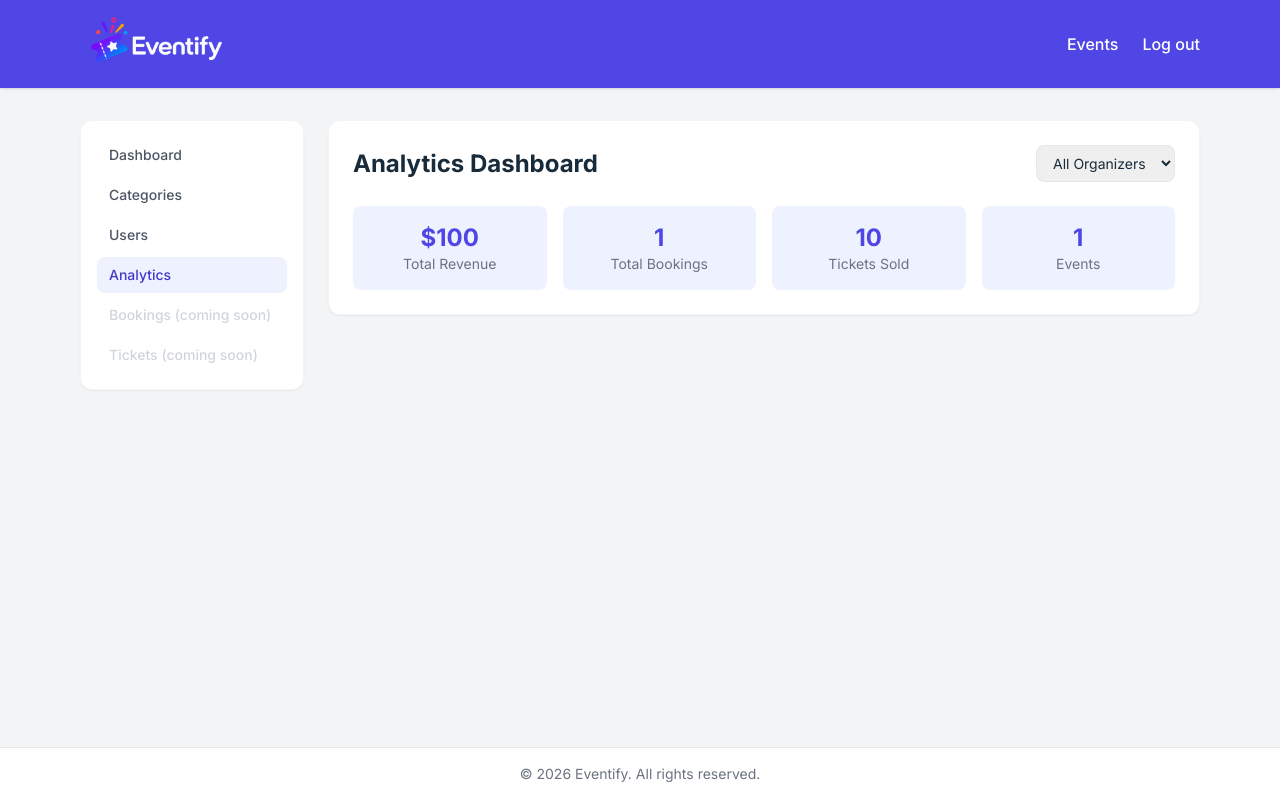
After one commit to AI-with-Coding-2026/Project-B-Eventify, a Django app: page /admin/analytics/ in a window 1280 px wide. The commit adds this page. Run offline with Django 5.2, Linux system fonts and the light colour scheme; a user stored in the database is signed in; tables that the repository leaves empty hold one stand-in row (values such as "Sample post"); some libraries are stand-ins or nearby versions.

Commit message:
Build analytics dashboard with organizer filter, revenue/bookings/tickets/events stats

```diff
--- /dev/null
+++ b/authentication/templates/authentication/analytics_dashboard.html
@@ -0,0 +1,39 @@
+{% extends 'admin_panel/base_admin.html' %}
+{% block title %}Analytics — Eventify{% endblock %}
+{% block admin_content %}
+<div class="bg-white p-6 rounded-xl shadow-sm border border-gray-100">
+    <div class="flex items-center justify-between mb-6">
+        <h1 class="text-2xl font-bold display">Analytics Dashboard</h1>
+        <form method="get" class="flex items-center gap-2">
+            <select name="organizer" onchange="this.form.submit()"
+                class="border border-gray-200 rounded-lg px-3 py-2 text-sm">
+                <option value="">All Organizers</option>
+                {% for org in organizers %}
+                <option value="{{ org.pk }}" {% if selected_organizer == org.pk|stringformat:"s" %}selected{% endif %}>
+                    {{ org.username }}
+                </option>
+                {% endfor %}
+            </select>
+        </form>
+    </div>
+
+    <div class="grid grid-cols-2 sm:grid-cols-4 gap-4">
+        <div class="bg-indigo-50 rounded-lg p-4 text-center">
+            <p class="text-2xl font-bold text-indigo-600">${{ total_revenue }}</p>
+            <p class="text-sm text-gray-500">Total Revenue</p>
+        </div>
+        <div class="bg-indigo-50 rounded-lg p-4 text-center">
+            <p class="text-2xl font-bold text-indigo-600">{{ total_bookings }}</p>
+            <p class="text-sm text-gray-500">Total Bookings</p>
+        </div>
+        <div class="bg-indigo-50 rounded-lg p-4 text-center">
+            <p class="text-2xl font-bold text-indigo-600">{{ total_tickets_sold }}</p>
+            <p class="text-sm text-gray-500">Tickets Sold</p>
+        </div>
+        <div class="bg-indigo-50 rounded-lg p-4 text-center">
+            <p class="text-2xl font-bold text-indigo-600">{{ total_events }}</p>
+            <p class="text-sm text-gray-500">Events</p>
+        </div>
+    </div>
+</div>
+{% endblock %}
--- a/authentication/urls.py
+++ b/authentication/urls.py
@@ -34,6 +34,11 @@ urlpatterns = [
         name='admin_user_list',
     ),
     path(
+        'admin/analytics/',
+        views.analytics_dashboard,
+        name='analytics_dashboard',
+    ),
+    path(
         'admin/users/<int:pk>/delete/',
         views.user_delete,
         name='user_delete',
--- a/authentication/views.py
+++ b/authentication/views.py
@@ -1,3 +1,5 @@
+from django.db.models import Sum, F, DecimalField
+from django.db.models.functions import Coalesce
 from django.contrib.auth.decorators import login_not_required
 from django.contrib.auth import authenticate, login, logout
 from django.contrib import messages
@@ -230,3 +232,40 @@ def cancel_booking(request, pk):
         'ticket': ticket,
         'quantity_range': range(1, ticket.quantity + 1),
     })
+
+@admin_required
+def analytics_dashboard(request):
+    organizer_id = request.GET.get('organizer')
+
+    tickets = Ticket.objects.select_related('event', 'event__organizer')
+
+    if organizer_id:
+        tickets = tickets.filter(event__organizer_id=organizer_id)
+
+    total_revenue = tickets.aggregate(
+        total=Coalesce(
+            Sum(F('quantity') * F('event__price'), output_field=DecimalField()),
+            0,
+            output_field=DecimalField(),
+        )
+    )['total']
+
+    total_bookings = tickets.count()
+    total_tickets_sold = tickets.aggregate(total=Coalesce(Sum('quantity'), 0))['total']
+
+    events_qs = Event.objects.all()
+    if organizer_id:
+        events_qs = events_qs.filter(organizer_id=organizer_id)
+    total_events = events_qs.count()
+
+    organizers = User.objects.filter(role=UserRole.ORGANIZER).order_by('username')
+
+    context = {
+        'total_revenue': total_revenue,
+        'total_bookings': total_bookings,
+        'total_tickets_sold': total_tickets_sold,
+        'total_events': total_events,
+        'organizers': organizers,
+        'selected_organizer': organizer_id,
+    }
+    return render(request, 'authentication/analytics_dashboard.html', context)
--- a/templates/admin_panel/base_admin.html
+++ b/templates/admin_panel/base_admin.html
@@ -16,6 +16,10 @@
    class="block px-3 py-2 rounded-lg text-sm font-medium {% if request.resolver_match.url_name == 'admin_user_list' %}bg-indigo-50 text-indigo-700{% else %}text-gray-600 hover:bg-gray-50{% endif %}">
     Users
 </a>
+<a href="{% url 'analytics_dashboard' %}"
+   class="block px-3 py-2 rounded-lg text-sm font-medium {% if request.resolver_match.url_name == 'analytics_dashboard' %}bg-indigo-50 text-indigo-700{% else %}text-gray-600 hover:bg-gray-50{% endif %}">
+    Analytics
+</a>
             <span class="block px-3 py-2 rounded-lg text-sm font-medium text-gray-300 cursor-not-allowed">
                 Bookings (coming soon)
             </span>
```
